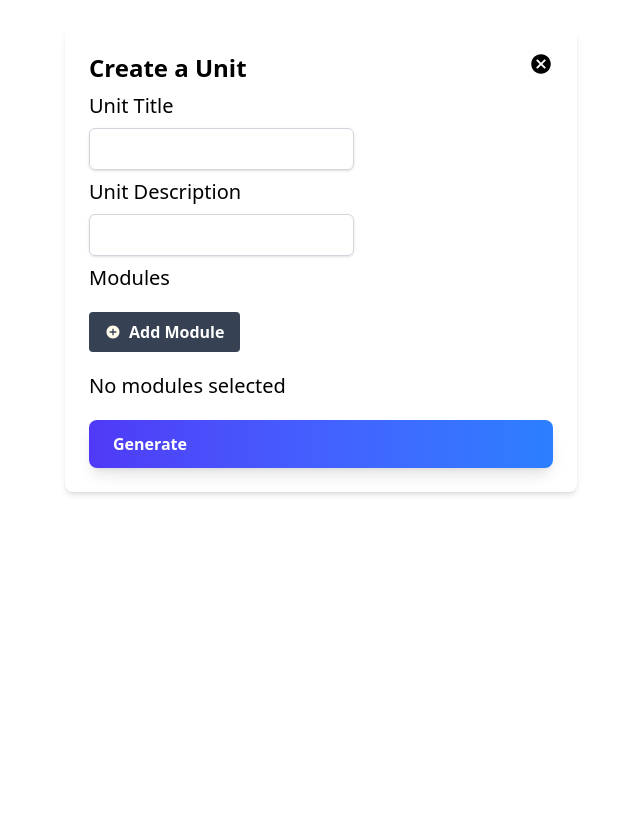
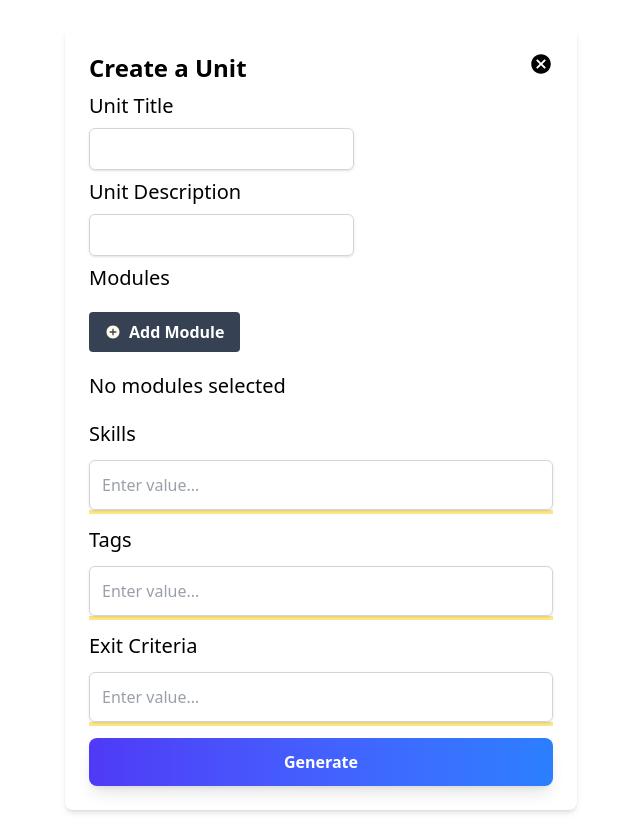
Before and after one commit to uladaharanina/JSON-Formatter, a React (Vite) app: page / in a window 1280 px wide. Shown: the whole page, without its empty margins (319-959 px from the left). Before the commit the page ends 800 px from the top, so only its background shows below. Built offline with nearby package versions, Linux system fonts and the light colour scheme.

Commit message:
add meta data

```diff
--- /dev/null
+++ b/src/components/InputSeparator.tsx
@@ -0,0 +1,42 @@
+import React, { useState } from "react";
+
+type Props = {
+
+    insertNewData: (input:string) => void;
+}
+
+
+export const InputSeparator: React.FC<Props>  = ({insertNewData}) => {
+
+    const [currentInputList, setCurrentInputList] = useState<string[]>([]);
+    const [currentInput, setCurrentInput] = useState<string>();
+
+    const handleKeyDown = (event) => {
+        if(event.key === 'Enter' && currentInput != null && currentInput != undefined){
+            setCurrentInputList(prev => [...prev, currentInput]);
+            insertNewData(currentInput);
+        }
+    }
+
+    return(
+        <div>
+            <input type="text" placeholder="Enter value..."
+                onKeyDown={handleKeyDown}
+                className="w-full p-3 border border-gray-300 rounded-md shadow-sm focus:outline-none focus:ring-2 focus:ring-blue-500 focus:border-blue-500 text-gray-700"
+                value = {currentInput}
+                onChange={(e) => setCurrentInput(e.target.value)}/>
+            <div className="border-2 border-amber-200">
+                {
+                    currentInputList && (
+                        currentInputList.map((item, index) => (
+                            <div key={index} className="py-2 px-3 border-b-2 border-gray-200">
+                                {item}
+                            </div>
+                        ))
+                    )
+                }
+            </div>
+        </div>
+
+    )
+}
--- a/src/components/navigation/Taxonomy.tsx
+++ b/src/components/navigation/Taxonomy.tsx
@@ -4,6 +4,7 @@ import { Module, ModuleType } from "./Module";
 import React from "react";
 import { IoMdAddCircle } from "react-icons/io";
 import { IDsGenerator } from "../../utils/IDsGenerator";
+import { InputSeparator } from "../InputSeparator";
 
 /*Represenation of Navigation.json */
 
@@ -12,6 +13,9 @@ type TaxonomyType = {
     title: string,
     description: string,
     modules: ModuleType[],
+    tags: string[],
+    skills: string[],
+    exitCriterias: string[]
 }
 
 export const Taxonomy: React.FC = () => {
@@ -21,9 +25,18 @@ export const Taxonomy: React.FC = () => {
         id: '',
         title: '',
         description: '',
-        modules: []
+        modules: [],
+        tags: [],
+        skills: [],
+        exitCriterias: []
     })
+
+    // Set the current taxonomy data
     const [currentModulesData, setModulesData] = useState<ModuleType[]>([]);
+    const [currentTags, setCurrentTags] = useState<string[]>([]);
+    const [currentSkills, setCurrentSkills] = useState<string[]>([]);
+    const [currentExitCriteria, setCurrentExitCriteria] = useState<string[]>([]);
+
 
     const handleInputChanges = (event) => {
         event.preventDefault();
@@ -42,9 +55,41 @@ export const Taxonomy: React.FC = () => {
         setModulesData(prevModules => [...prevModules, module]);
     }
 
-    //Submit Unit
 
-    const handleUnitSubmit = async (event) => {
+    const updateSkills = (skill: string): void => {
+        if(!currentSkills.includes(skill)){
+            setCurrentSkills(prev => [...prev, skill]);
+            //Update taxonomy
+            setCurrentTaxonomy(prevTaxonomy => (
+                {...prevTaxonomy,
+                    skills: [...prevTaxonomy.skills, skill]
+                }))
+        }
+    }
+
+    const updateTags = (currentTag : string): void => {
+        if(!currentTags.includes(currentTag)){
+            setCurrentTags(prev => [...prev, currentTag]);
+             //Update taxonomy
+            setCurrentTaxonomy(prevTaxonomy => (
+                {...prevTaxonomy,
+                    tags: [...prevTaxonomy.tags, currentTag]
+                }))
+        }
+    }
+
+    const updateExitCriteria = (exitCriteria: string): void => {
+        if(!currentExitCriteria.includes(exitCriteria)){
+            setCurrentExitCriteria(prev => [...prev, exitCriteria]);
+               //Update taxonomy
+            setCurrentTaxonomy(prevTaxonomy => (
+                {...prevTaxonomy,
+                    exitCriterias: [...prevTaxonomy.exitCriterias, exitCriteria]
+                }))
+        }
+    }
+
+    const handleUnitSubmit = async (event) :Promise<void> => {
         event.preventDefault();
 
         const unitId = await IDsGenerator(currentTaxonomy.title);
@@ -59,6 +104,7 @@ export const Taxonomy: React.FC = () => {
         link.click();
             URL.revokeObjectURL(url);
     }
+
 
     return(
         <>
@@ -113,9 +159,22 @@ export const Taxonomy: React.FC = () => {
                     </div>
                 ))}
             </ul>
+
+            <div>
+                <h3  className="text-xl my-3">Skills </h3>
+                <InputSeparator insertNewData={updateSkills}></InputSeparator>
+            </div>
+            <div>
+                <h3  className="text-xl my-3">Tags </h3>
+                <InputSeparator insertNewData={updateTags}></InputSeparator>
+            </div>
+            <div>
+                <h3  className="text-xl my-3">Exit Criteria</h3>
+                <InputSeparator insertNewData={updateExitCriteria}></InputSeparator>
+            </div>
                 <a href="#" onClick = {handleUnitSubmit}
                     className="w-full block mt-3 py-3 px-6 bg-gradient-to-r from-indigo-600 to-blue-500
-                    text-white font-semibold rounded-lg shadow-lg transform
+                    text-white font-semibold rounded-lg shadow-lg transform text-center
                     transition duration-300 ease-in-out hover:scale-105 hover:shadow-2xl
                     focus:outline-none focus:ring-2 focus:ring-indigo-300">Generate
                 </a>
```
